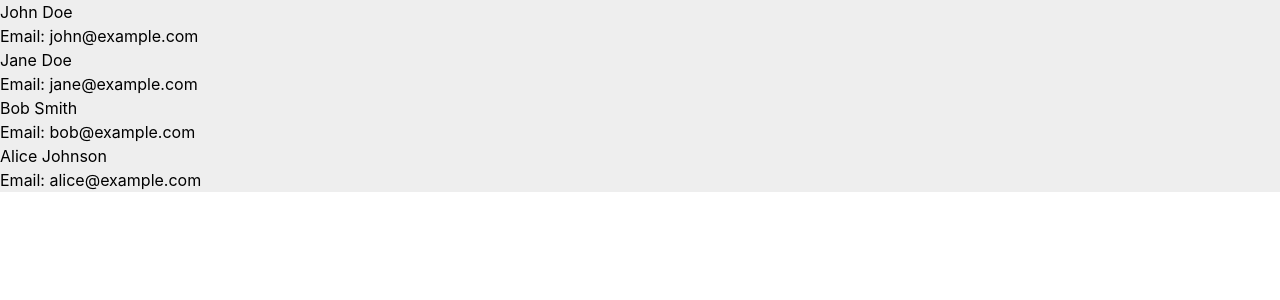
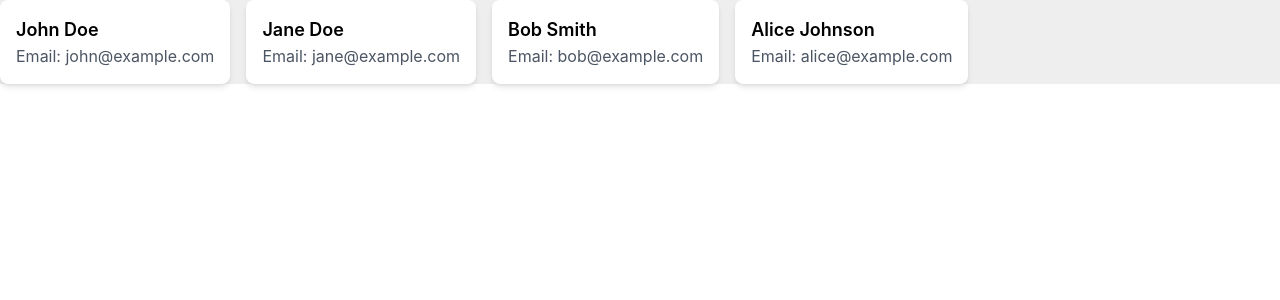
Before and after one commit to Tausif4171/FeatureBits, a React (Create React App) app: page / in a window 1280 px wide. Shown: the top 300 px of the page. Built offline with nearby package versions, Linux system fonts and the light colour scheme.

Commit message:
cards for each data

```diff
--- a/src/features/DragAndDropCards/index.tsx
+++ b/src/features/DragAndDropCards/index.tsx
@@ -9,11 +9,11 @@ function DragAndDropCards() {
     ];
 
     return (
-        <div>
+        <div className="flex space-x-4 w-[100%]">
             {users.map(user => (
-                <div key={user.id} className="user-card">
-                    <h2>{user.name}</h2>
-                    <p>Email: {user.email}</p>
+                <div key={user.id} className="bg-white rounded-lg p-4 shadow-md cursor-pointer">
+                    <h2 className="text-lg font-semibold">{user.name}</h2>
+                    <p className="text-gray-600">Email: {user.email}</p>
                 </div>
             ))}
         </div>
```
